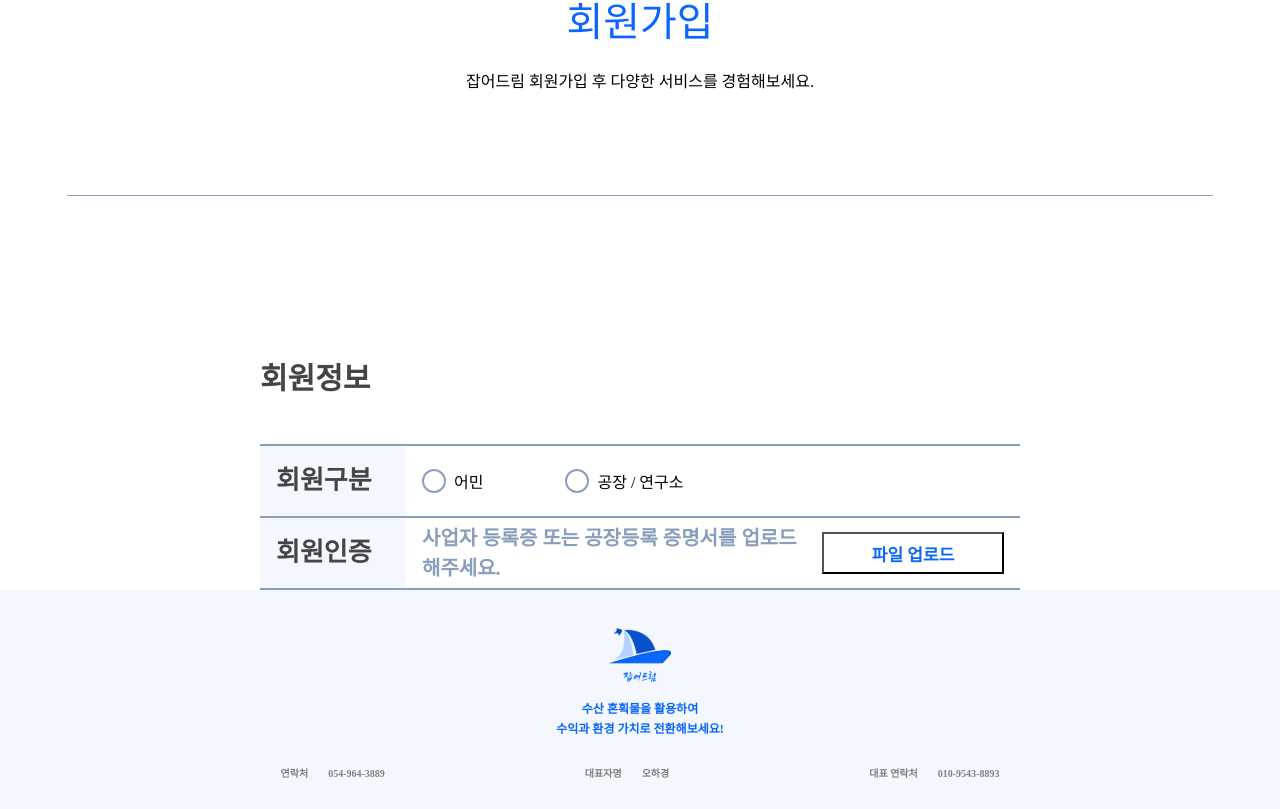
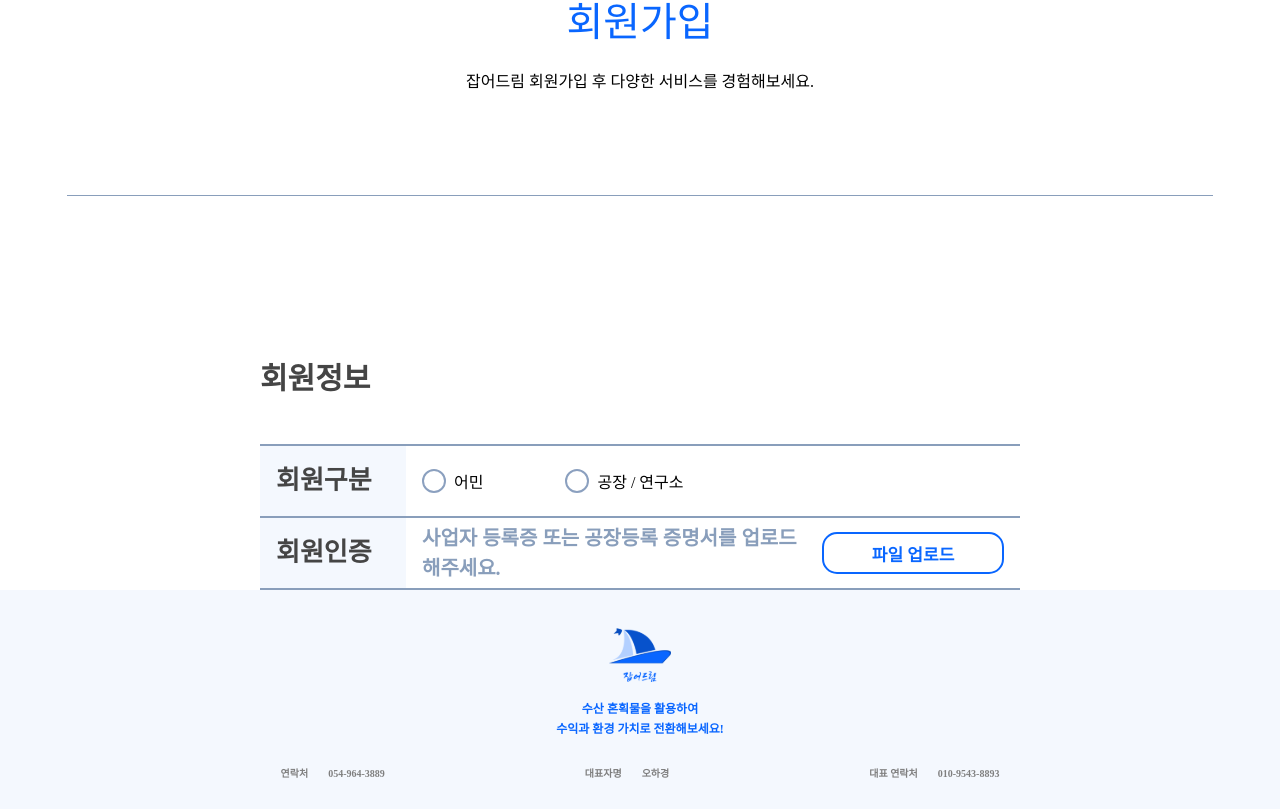
Before and after one commit to LikeLionHGU/Karina_Front, a React (Vite) app: page /signup in a window 1280 px wide. Shown: the part 494-1303 px from the top of the page. Built offline with nearby package versions, Linux system fonts and the light colour scheme.

Commit message:
로그인 시도중

```diff
--- a/src/pages/Login.tsx
+++ b/src/pages/Login.tsx
@@ -3,30 +3,11 @@ import styled from "styled-components";
 import { useNavigate } from "react-router-dom";
 import { useState} from "react";
 import axios from "axios";
-
-function Login() {
-  /*Styled-component에서 쓸 prpos의 변수 타입 지정*/
+ /*Styled-component에서 쓸 prpos의 변수 타입 지정*/
   interface BannerProps {
     active: boolean;
   }
-  const navigate = useNavigate();
-  const [isActive, setIsActive] = useState('factory'); // 'factory' 또는 'fisher'
-  const [userId, setUserId] = useState('');
-  const [userPassword, setUserPassword] = useState('');
-
-  /*onChange로 받는 아이디 저장*/
-  const handleIdChange = (event : React.ChangeEvent<HTMLInputElement>) => {
-    setUserId(event.target.value);
-  };
-  /*onChange로 받는 패스워드 저장*/
-  const handlePasswordChange = (event : React.ChangeEvent<HTMLInputElement>) => {
-    setUserPassword(event.target.value);
-  };
-  const handleToggle = (status: string) => {
-    setIsActive(status);
-  };
-
-  /* 글자 및 배너를 감싸는 컴포넌트를 만들어 1:1 비율로 있도록 함 */
+ /* 글자 및 배너를 감싸는 컴포넌트를 만들어 1:1 비율로 있도록 함 */
   /* 동시에 이 컴포넌트에 폰트 CSS를 적용해 글자 컴포넌트를 따로 만들지 않음 */
 
   const FactoryBanner = styled.div<BannerProps>`
@@ -130,6 +111,26 @@ function Login() {
     cursor: pointer;
     }
  `
+
+function Login() {
+  const navigate = useNavigate();
+  const [isActive, setIsActive] = useState('factory'); // 'factory' 또는 'fisher'
+  const [userId, setUserId] = useState('');
+  const [userPassword, setUserPassword] = useState('');
+
+  /*onChange로 받는 아이디 저장*/
+  const handleIdChange = (event : React.ChangeEvent<HTMLInputElement>) => {
+    setUserId(event.target.value);
+  };
+  /*onChange로 받는 패스워드 저장*/
+  const handlePasswordChange = (event : React.ChangeEvent<HTMLInputElement>) => {
+    setUserPassword(event.target.value);
+  };
+  const handleToggle = (status: string) => {
+    setIsActive(status);
+  };
+
+
 /*백엔드한테 데이터 보내기*/
 const onSubmitClick = async (event : React.MouseEvent<HTMLInputElement>) => {
   event.preventDefault();
--- a/src/pages/Signup.tsx
+++ b/src/pages/Signup.tsx
@@ -66,13 +66,11 @@ const UploadBtn = styled.button`
   width: 181.886px;
   height: 42px;
   flex-shrink: 0;
-  width: 181.886px;
-  height: 42px;
-  flex-shrink: 0;
-  display: grid;
-  place-content: center;
+  border-radius: 15px;
+  border: 2px solid var(--Primary-2, #0966FF);
   cursor: pointer;
   background: #fff;
+  /*텍스트 css*/
   color: var(--Primary-2, #0966FF);
   text-align: center;
   font-size: 17px;
```
